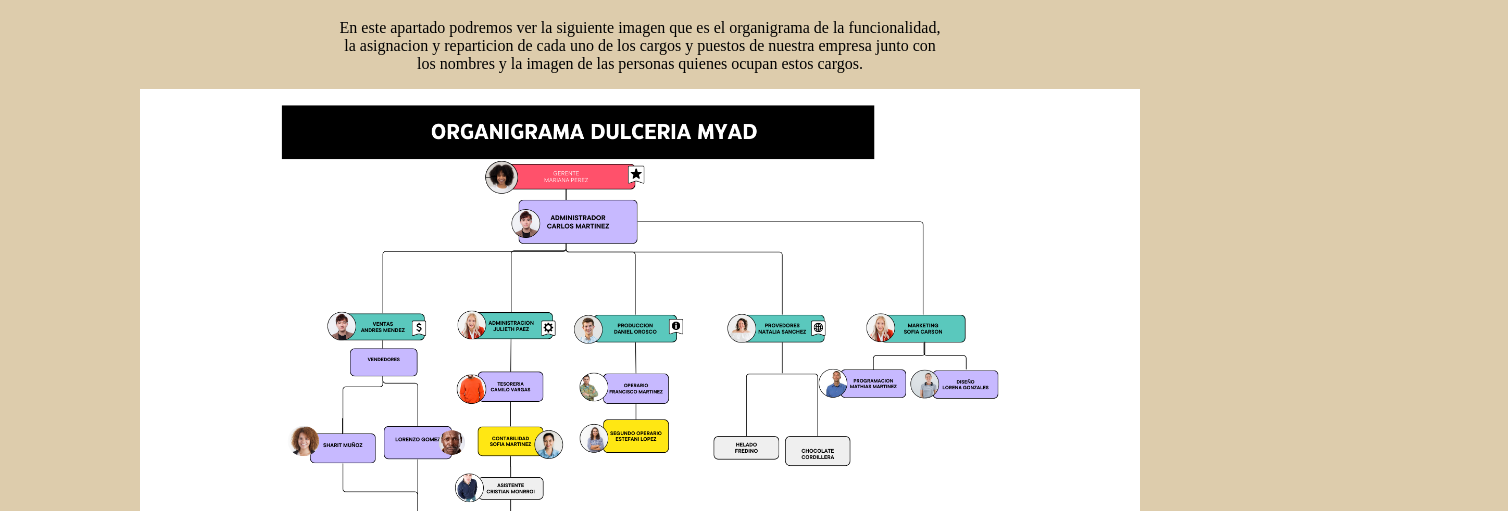
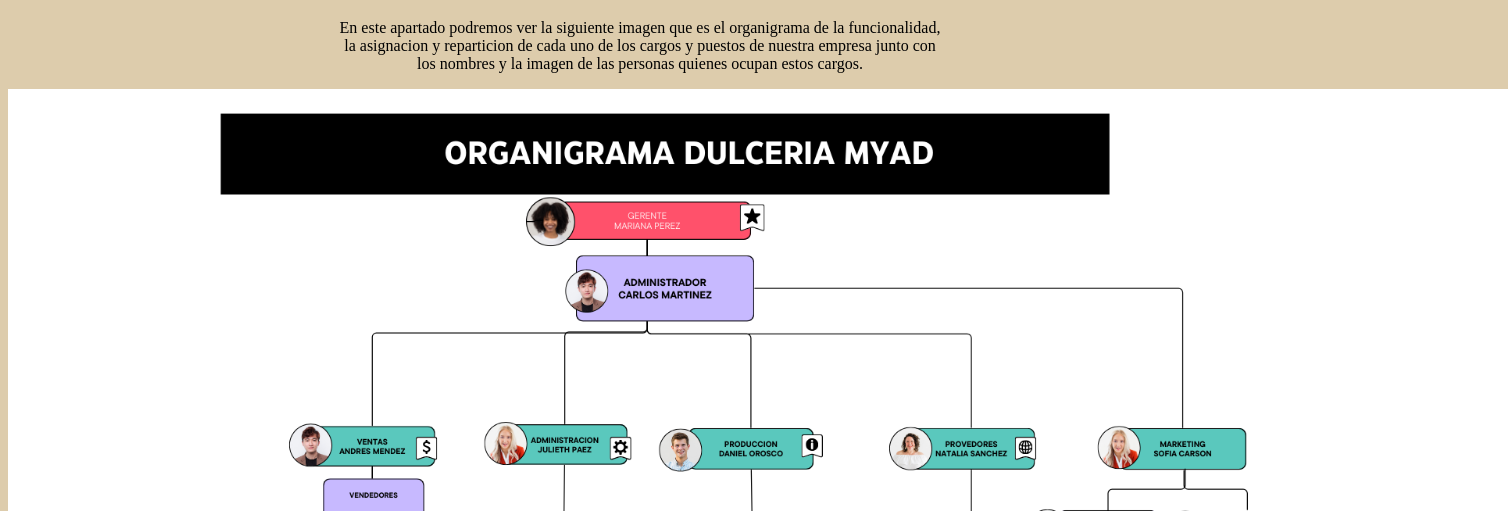
Before and after one commit to MYAD-snacks/MYAD-snacks.github.io, a plain HTML site: page MYAD (3).html in a window 1280 px wide. Shown: the part 289-800 px from the top of the page, 1508 px wide, since content can reach past the window. Drawn offline with Linux system fonts and the light colour scheme.

Commit message:
Update MYAD (3).html

```diff
--- a/MYAD (3).html
+++ b/MYAD (3).html
@@ -24,6 +24,6 @@ cual realizaremos el desarrollo de el producto de nuestro emprendimiento.</p></c
  <CENTER><p>En este apartado podremos ver la siguiente imagen que es el organigrama de la funcionalidad,<br>
             la asignacion y reparticion de cada uno de los cargos y puestos de nuestra empresa junto con<br>
             los nombres y la imagen de las personas quienes ocupan estos cargos.</p></CENTER>
- <center><img src="organigrama MYAD (1).png"alt="ORGANIGRAM" style="width:1000px"</center>
+ <center><img src="organigrama MYAD (1).png"alt="ORGANIGRAM" style="width:1500px"</center>
 </body>
 </html>
```
